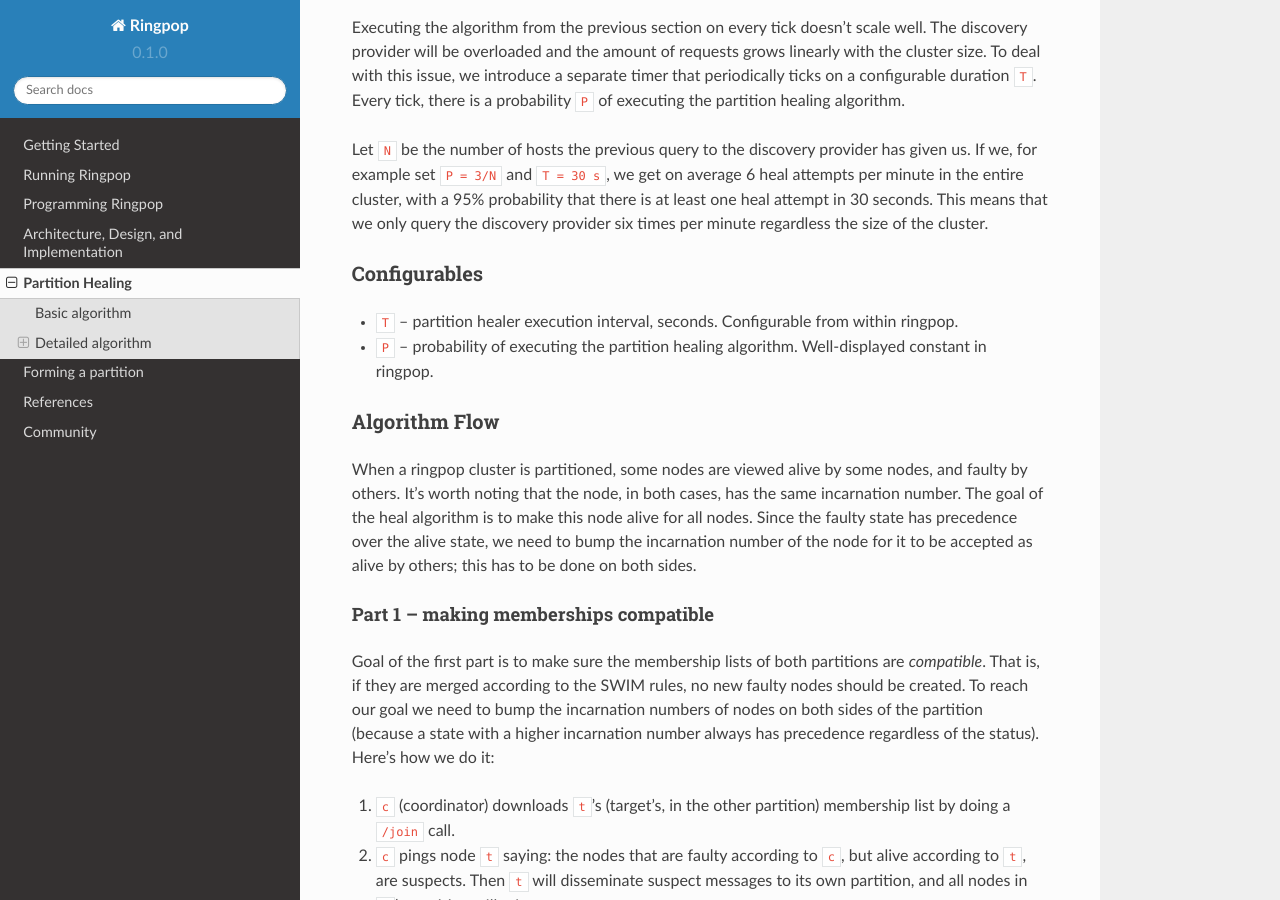
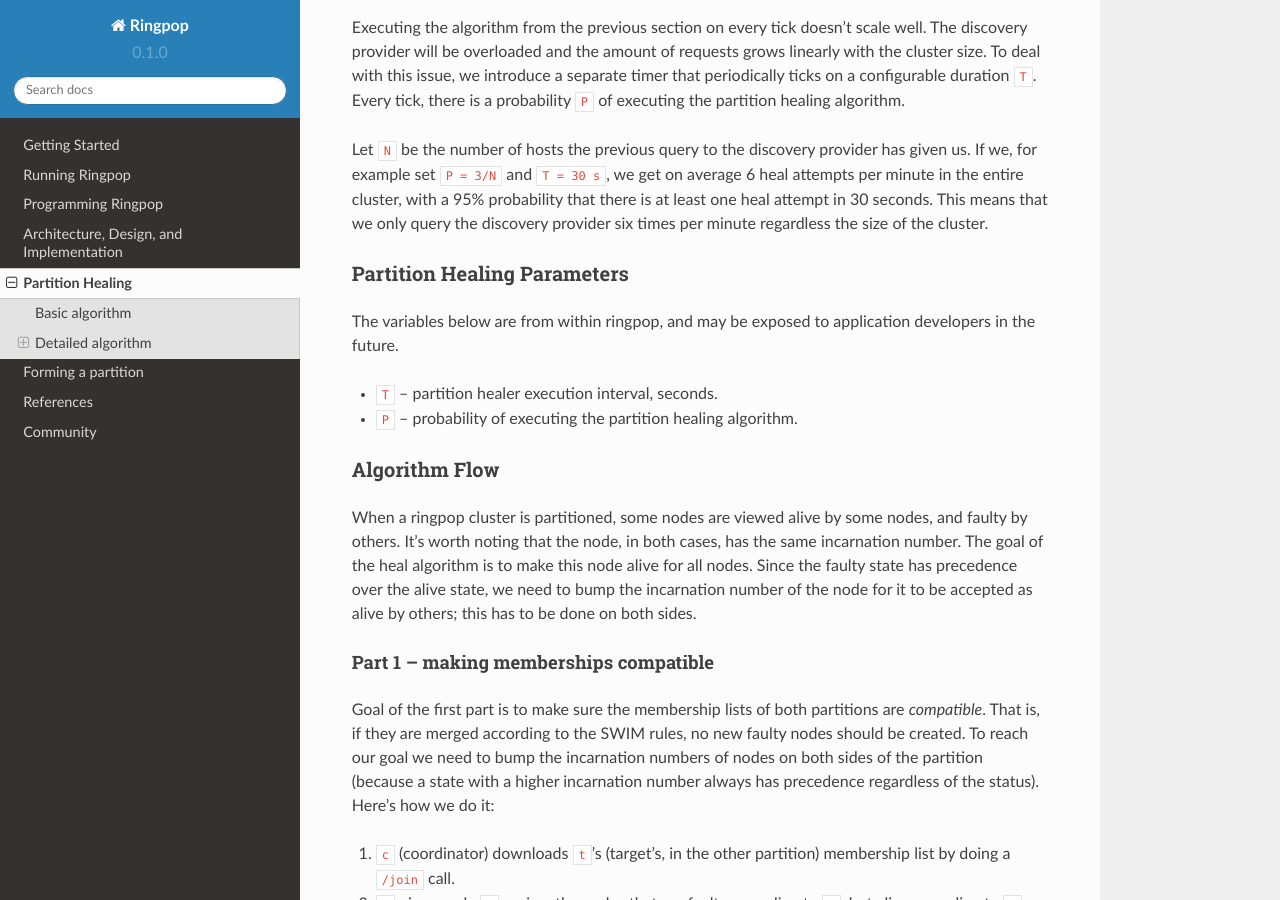
Before and after one commit to uber-node/ringpop-common, a Sphinx documentation site: the page built from docs/partitions.md, in a window 1280 px wide and 900 px high, scrolled down 1245 px. Built offline with Sphinx 7.4.7 and the Read the Docs theme 2.0.0, drawn with Linux system fonts in a browser that asks for light colours.

Commit message:
Clarify sudo and partition healing params
- Two sudo commands in a pipe do not work when asked for a password; fix that.
- Rename configurables to partition healing parameters.

```diff
--- a/docs/partitions.md
+++ b/docs/partitions.md
@@ -34,10 +34,13 @@
 
 Let `N` be the number of hosts the previous query to the discovery provider has given us. If we, for example set `P = 3/N` and `T = 30 s`, we get on average 6 heal attempts per minute in the entire cluster, with a 95% probability that there is at least one heal attempt in 30 seconds. This means that we only query the discovery provider six times per minute regardless the size of the cluster.
 
-### Configurables
+### Partition Healing Parameters
 
-* `T` -- partition healer execution interval, seconds. Configurable from within ringpop.
-* `P` -- probability of executing the partition healing algorithm. Well-displayed constant in ringpop.
+The variables below are from within ringpop, and may be exposed to application
+developers in the future.
+
+* `T` -- partition healer execution interval, seconds.
+* `P` -- probability of executing the partition healing algorithm.
 
 ### Algorithm Flow
 
```
Also changed, not shown: docs/make-partition.md (+2 -2 lines), 1 other file.
